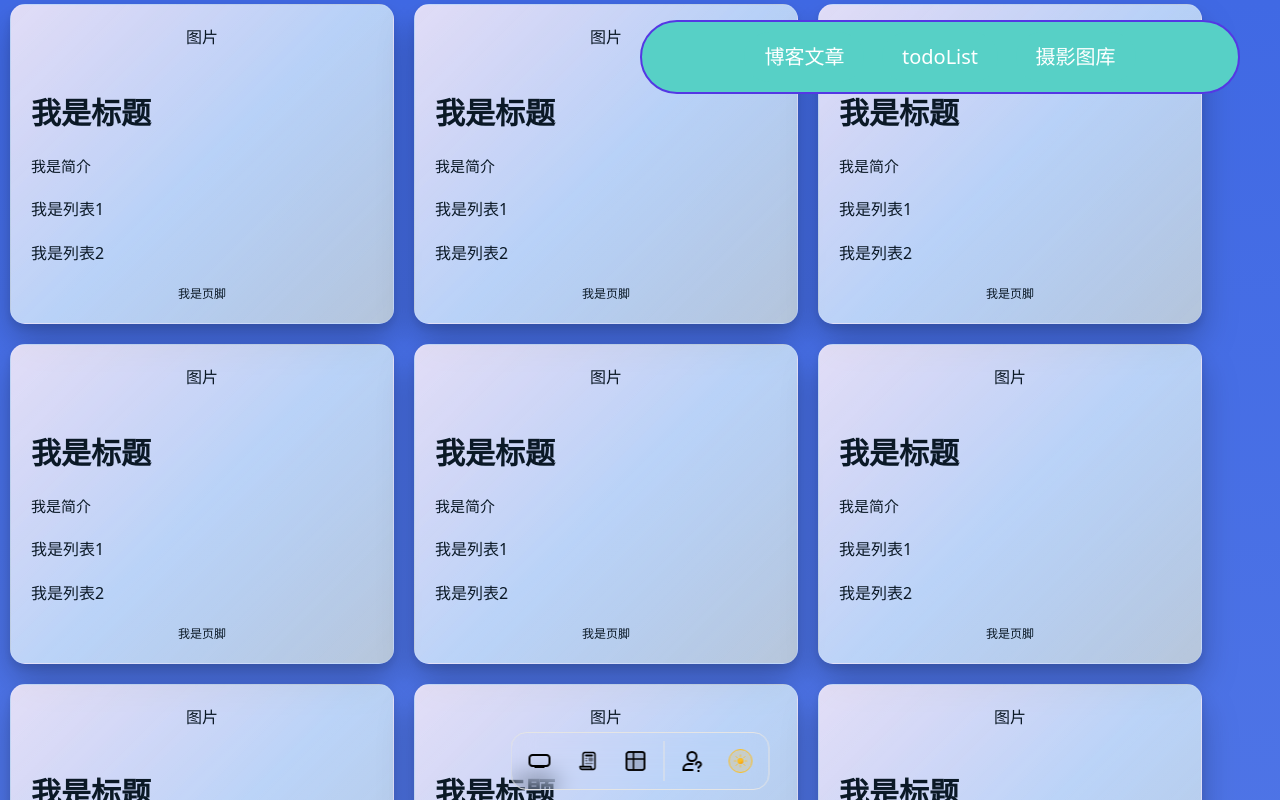
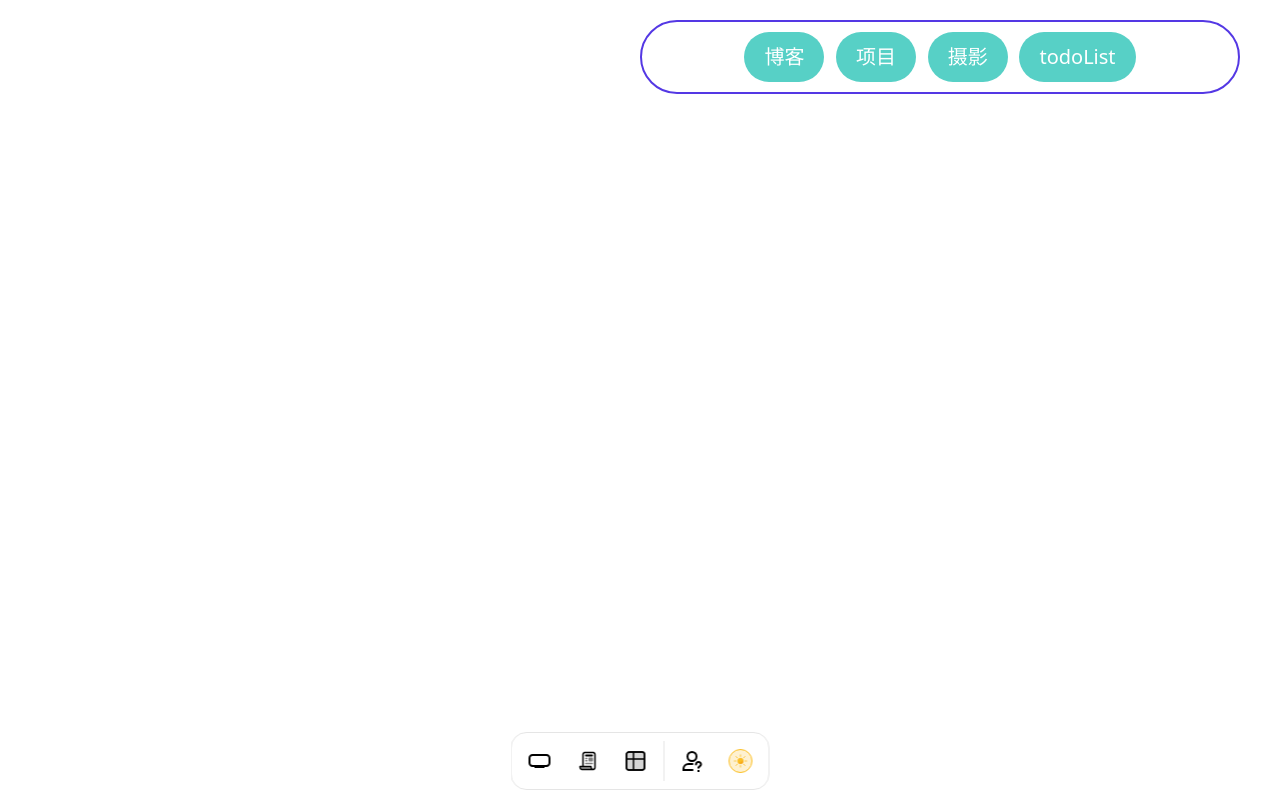
Before and after one commit to blog-ps/ps-blog, a React (Vite) app: page /blog/photoLibrary in a window 1280 px wide. Shown: the top 800 px of the page. Built offline with nearby package versions, Linux system fonts and the light colour scheme.

Commit message:
feat:navigation导航完善

```diff
--- a/src/components/ui/smartButton.jsx
+++ b/src/components/ui/smartButton.jsx
@@ -3,8 +3,8 @@ import styled from 'styled-components';
 const SmartButton = ({ children, onClick, ...props }) => {
   const theme = useThemeStyle();
   return (
-    <SmartButtonWapper $theme={theme} {...props}>
-      <span onClick={onClick}>{children}</span>
+    <SmartButtonWapper onClick={onClick} $theme={theme} {...props}>
+      <span>{children}</span>
     </SmartButtonWapper>
   );
 };
@@ -34,7 +34,7 @@ const SmartButtonWapper = styled.button`
     background-color: ${({ $theme }) => $theme.bottomColor2}; /* 蓝色背景 */
     border-radius: 50%; /* 圆形背景 */
     transform: translate(-50%, -50%) scale(0); /* 初始缩放为0 */
-    transition: transform 1s ease; /* 平滑缩放过渡 */
+    transition: transform 0.8s ease; /* 平滑缩放过渡 */
     z-index: 0; /* 放在文字后面 */
   }
 
--- a/src/pages/Blog/MyBlog.jsx
+++ b/src/pages/Blog/MyBlog.jsx
@@ -0,0 +1,13 @@
+import { useThemeMode } from '@/provider/theme-provider';
+import styled from 'styled-components';
+import CardList from './sections/CardList';
+const MyBlog = () => {
+  const { model } = useThemeMode();
+  return (
+    <Wrapper>
+      <CardList theme={model}></CardList>
+    </Wrapper>
+  );
+};
+const Wrapper = styled.div``;
+export default MyBlog;
--- a/src/pages/Blog/PhotoLibrary.jsx
+++ b/src/pages/Blog/PhotoLibrary.jsx
@@ -0,0 +1,8 @@
+import { useThemeMode } from '@/provider/theme-provider';
+import styled from 'styled-components';
+const PhotoLibrary = () => {
+  const { model } = useThemeMode();
+  return <Wrapper></Wrapper>;
+};
+const Wrapper = styled.div``;
+export default PhotoLibrary;
--- a/src/pages/Blog/Program.jsx
+++ b/src/pages/Blog/Program.jsx
@@ -0,0 +1,13 @@
+import { useThemeMode } from '@/provider/theme-provider';
+import styled from 'styled-components';
+import ProductList from './sections/ProductList';
+const Program = () => {
+  const { model } = useThemeMode();
+  return (
+    <Wrapper>
+      <ProductList theme={model}></ProductList>
+    </Wrapper>
+  );
+};
+const Wrapper = styled.div``;
+export default Program;
--- a/src/pages/Blog/TodoList.jsx
+++ b/src/pages/Blog/TodoList.jsx
@@ -0,0 +1,8 @@
+import { useThemeMode } from '@/provider/theme-provider';
+import styled from 'styled-components';
+const TodoList = () => {
+  const { model } = useThemeMode();
+  return <Wrapper></Wrapper>;
+};
+const Wrapper = styled.div``;
+export default TodoList;
--- a/src/pages/Blog/index.css
+++ b/src/pages/Blog/index.css
@@ -33,9 +33,6 @@
   justify-content: space-between; /* 可选：如果希望按钮之间有间隔 */
   align-items: center; /* 垂直居中 */
 }
-.navButton {
-  flex: 1;
-}
 /* 出现时的动画 */
 .slide-in {
   animation: slideInDown 0.3s forwards; /* 0.5秒时间可以根据需要调整 */
--- a/src/pages/Blog/index.jsx
+++ b/src/pages/Blog/index.jsx
@@ -4,15 +4,15 @@ import CardList from './sections/CardList';
 import ProductList from './sections/ProductList';
 import './index.css';
 import Navigation from './sections/Navigation';
+import { Outlet } from 'react-router';
 
 const Blog = () => {
-  const theme = useThemeMode();
-  const themeStyle = useThemeStyle();
   return (
     <Wrapper id="wrapper">
-      <Navigation themeStyle={themeStyle}></Navigation>
-      <CardList theme={theme}></CardList>
-      <ProductList></ProductList>
+      <Outlet></Outlet>
+      <Navigation></Navigation>
+      {/* <CardList></CardList>
+      <ProductList></ProductList>  */}
     </Wrapper>
   );
 };
--- a/src/pages/Blog/sections/CardList.jsx
+++ b/src/pages/Blog/sections/CardList.jsx
@@ -10,7 +10,9 @@ import {
 import { SmartButton } from '@/components/ui/smartButton';
 import styled from 'styled-components';
 import BlurFade from '@/components/ui/blur-fade';
-const CardList = (theme) => {
+import { useThemeMode } from '@/provider/theme-provider';
+const CardList = () => {
+  const theme = useThemeMode();
   return (
     <Wrapper id="cardWrapper">
       <BlurFadeLeft delay={0.1} inView key={theme.model}>
--- a/src/pages/Blog/sections/Navigation.jsx
+++ b/src/pages/Blog/sections/Navigation.jsx
@@ -1,20 +1,39 @@
-import { useEffect } from 'react';
 import { useState } from 'react';
 import styled from 'styled-components';
-import routers from '@/router';
-import { useLocation, NavLink } from 'react-router';
+import { useLocation } from 'react-router';
 import { useCallback } from 'react';
 import useScrollPosition from '@/hooks/useScrollPosition';
 import { SmartButton } from '@/components/ui/smartButton';
+import { useThemeStyle } from '@/provider/theme-provider';
+import { useNavigate } from 'react-router';
+const Navigation = ({ children }) => {
+  const themeStyle = useThemeStyle();
 
-const Navigation = ({ children, themeStyle }) => {
-  const [tag, setTag] = useState(() => {
-    const tag = window.localStorage.getItem('tag');
-    return tag ? tag : 'blog';
+  const tagItem = [
+    {
+      name: '博客',
+      url: '/blog/',
+    },
+    {
+      name: '项目',
+      url: '/blog/program',
+    },
+    {
+      name: '摄影',
+      url: '/blog/photoLibrary',
+    },
+    {
+      name: 'todoList',
+      url: '/blog/todoList',
+    },
+  ];
+  const [tagName, setTagName] = useState(() => {
+    const tagName = window.localStorage.getItem('BlogTagName');
+    return tagName ? tagName : tagItem[0].name;
   });
   const [visible, setVisible] = useState(true);
   const location = useLocation();
-
+  const navigate = useNavigate();
   const handleScroll = useCallback(
     (oldScroll, newScroll) => {
       if (oldScroll > newScroll && visible === true) {
@@ -25,9 +44,15 @@ const Navigation = ({ children, themeStyle }) => {
     },
     [visible]
   );
-  const handleClick = (tag) => {
-    routers.push({ path: tag });
+  const handleClick = (ChoosedTag) => {
+    if (tagName !== ChoosedTag.name) {
+      setTagName(ChoosedTag.name);
+      console.log('nagetive');
+
+      navigate(ChoosedTag.url);
+    }
   };
+
   useScrollPosition(location.pathname.slice(1), handleScroll);
   return (
     <Wrapper
@@ -40,20 +65,16 @@ const Navigation = ({ children, themeStyle }) => {
     >
       <NavigationContainer
         $themeStyle={themeStyle}
+        $tagIndex={tagItem.findIndex((item) => item.name === tagName) + 1}
         className={`my-div ${visible ? 'slide-in' : 'slide-out'}`}
       >
-        <SmartButton styled="navButton" onClick={() => handleClick('blog')}>
-          博客文章
-        </SmartButton>
-        <SmartButton styled="navButton" onClick={() => handleClick('todoList')}>
-          todoList
-        </SmartButton>
-        <SmartButton
-          styled="navButton"
-          onClick={() => handleClick('photoLibrary')}
-        >
-          摄影图库
-        </SmartButton>
+        {tagItem.map((item, index) => {
+          return (
+            <SmartButton key={index} onClick={() => handleClick(item)}>
+              {item.name}
+            </SmartButton>
+          );
+        })}
       </NavigationContainer>
     </Wrapper>
   );
@@ -61,13 +82,17 @@ const Navigation = ({ children, themeStyle }) => {
 const Wrapper = styled.div`
   position: fixed;
   top: 0px; /* 距离视口顶部0像素 */
-  left: 0px;
+  left: 35vw;
   right: 0px;
-  height: 10vh;
+  height: 15vh;
   z-index: 1;
+  /* pointer-events: none; */
 `;
 
 const NavigationContainer = styled.div`
+  button:nth-child(${($tagIndex) => $tagIndex}) {
+    border: 2px solid black; // 自定义边框样式
+  }
   backdrop-filter: blur(10px);
   position: fixed;
   top: 20px; /* 距离视口顶部0像素 */
--- a/src/pages/Blog/sections/ProductList.jsx
+++ b/src/pages/Blog/sections/ProductList.jsx
@@ -22,6 +22,27 @@ const ProductList = () => {
             img2: 'https://assets.codepen.io/605876/air-force-1.jpeg?width=204&height=153&format=auto',
             img3: 'https://assets.codepen.io/605876/air-force-1.jpeg?width=204&height=153&format=auto',
           },
+          {
+            name: 'air jordan',
+            url: '#',
+            img1: 'https://assets.codepen.io/605876/air-force-1.jpeg?width=204&height=153&format=auto',
+            img2: 'https://assets.codepen.io/605876/air-force-1.jpeg?width=204&height=153&format=auto',
+            img3: 'https://assets.codepen.io/605876/air-force-1.jpeg?width=204&height=153&format=auto',
+          },
+          {
+            name: 'air jordan',
+            url: '#',
+            img1: 'https://assets.codepen.io/605876/air-force-1.jpeg?width=204&height=153&format=auto',
+            img2: 'https://assets.codepen.io/605876/air-force-1.jpeg?width=204&height=153&format=auto',
+            img3: 'https://assets.codepen.io/605876/air-force-1.jpeg?width=204&height=153&format=auto',
+          },
+          {
+            name: 'air jordan',
+            url: '#',
+            img1: 'https://assets.codepen.io/605876/air-force-1.jpeg?width=204&height=153&format=auto',
+            img2: 'https://assets.codepen.io/605876/air-force-1.jpeg?width=204&height=153&format=auto',
+            img3: 'https://assets.codepen.io/605876/air-force-1.jpeg?width=204&height=153&format=auto',
+          },
         ]}
       ></ProductsList>
     </Wrapper>
--- a/src/provider/theme-provider.jsx
+++ b/src/provider/theme-provider.jsx
@@ -14,7 +14,7 @@ const theme = {
     themeColor2: '#c6a5b3',
     bottomColor1: '#57d0c6',
     bottomColor2: '#70A2E1',
-    navigationColor: '#57d0c6',
+    navigationColor: '#ffffff',
     navigationBorderColor: '#5438e4',
     navigationHoverColor: '#003d80',
     background:
```
Also changed, not shown: src/router/index.jsx (+4 -4 lines).
